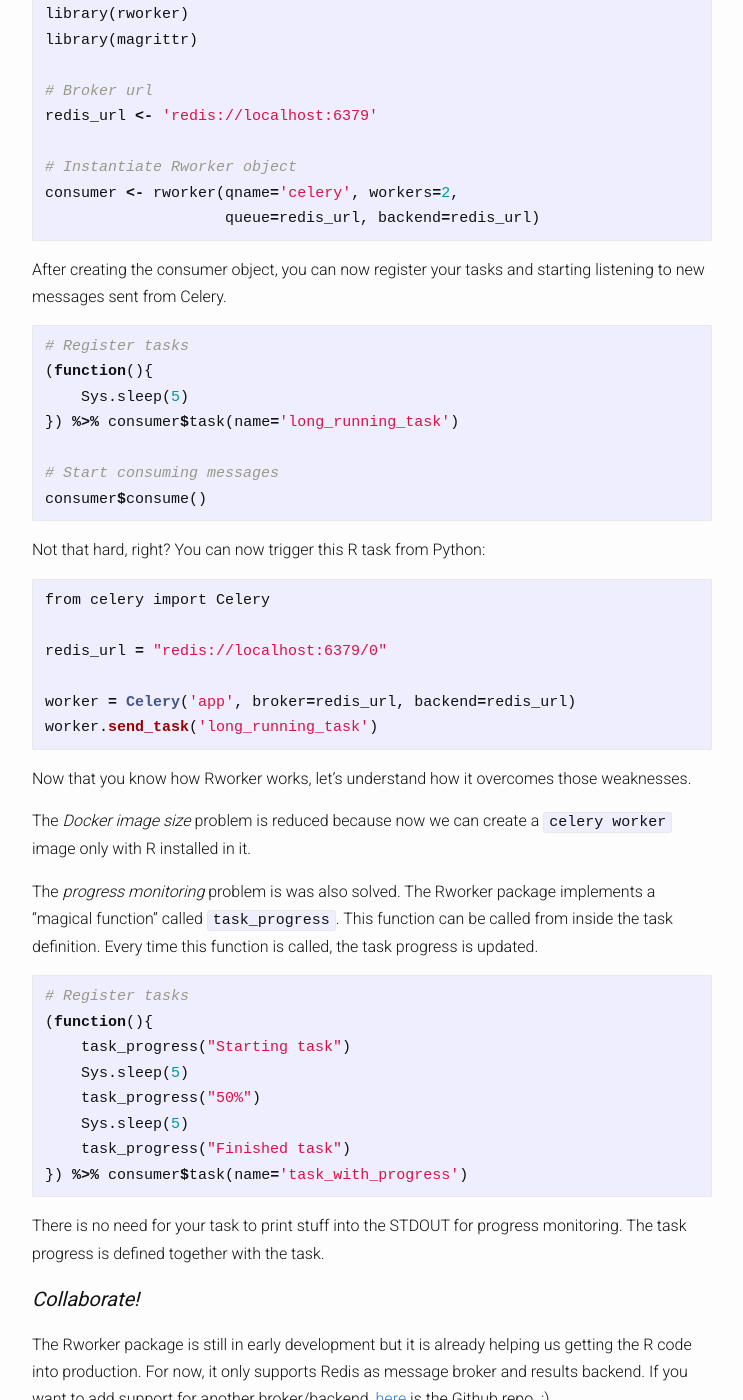
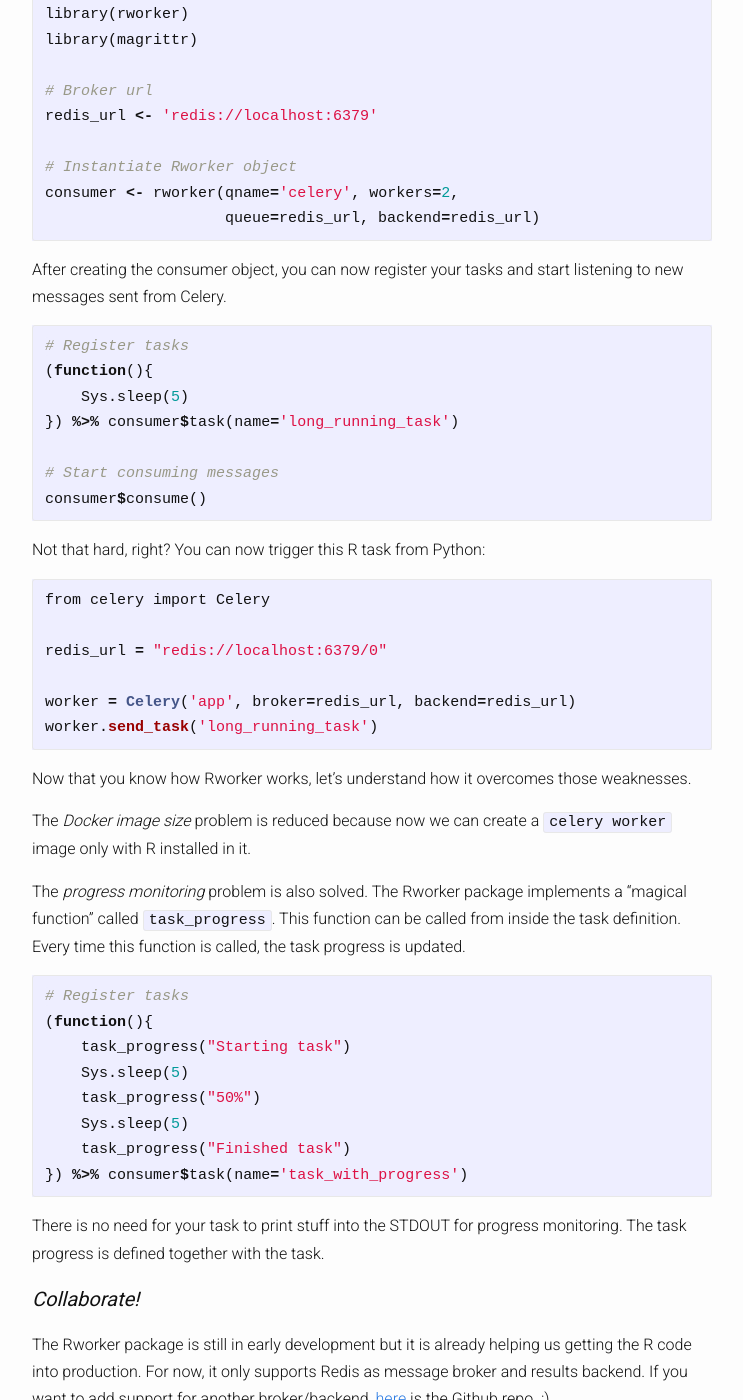
Before and after one commit to lecardozo/lecardozo.github.io, a Jekyll site: the page built from _posts/2018-01-29-rworker.markdown, in a window 1280 px wide and 1400 px high, scrolled down 2537 px. Shown: the whole window, without its empty margins (268-1011 px from the left). Built offline with Jekyll 4.4.1, drawn with Linux system fonts in a browser that asks for light colours; nearby versions of some CDN libraries.

Commit message:
fix typo

````diff
--- a/_posts/2018-01-29-rworker.markdown
+++ b/_posts/2018-01-29-rworker.markdown
@@ -104,7 +104,7 @@
                     queue=redis_url, backend=redis_url)
 ```
 After creating the consumer object, you can now register your tasks and
-starting listening to new messages sent from Celery.
+start listening to new messages sent from Celery.
 ```r
 # Register tasks
 (function(){
@@ -131,7 +131,7 @@
 The *Docker image size* problem is reduced because now we can create
 a `celery worker` image only with R installed in it.
 
-The *progress monitoring* problem is was also solved. The Rworker package
+The *progress monitoring* problem is also solved. The Rworker package
 implements a "magical function" called `task_progress`. This function can
 be called from inside the task definition. Every time this function is
 called, the task progress is updated.
````
